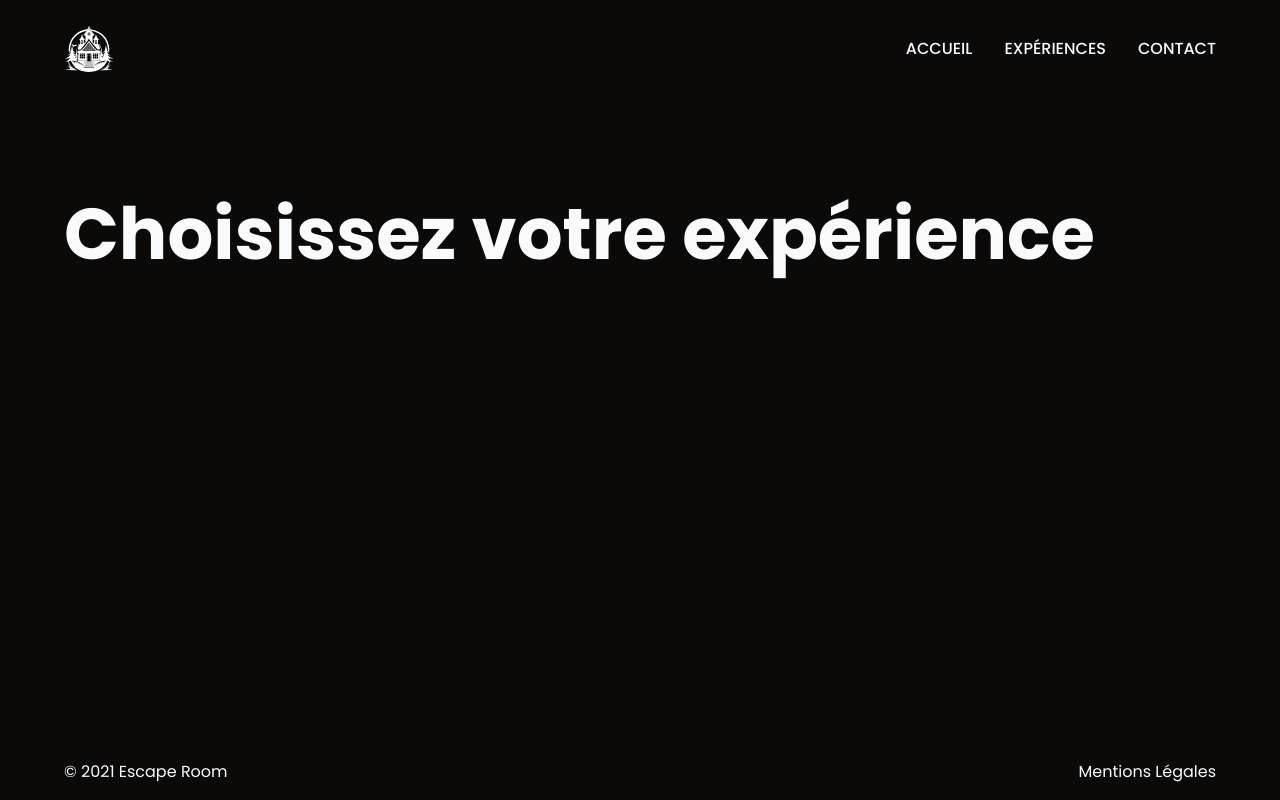
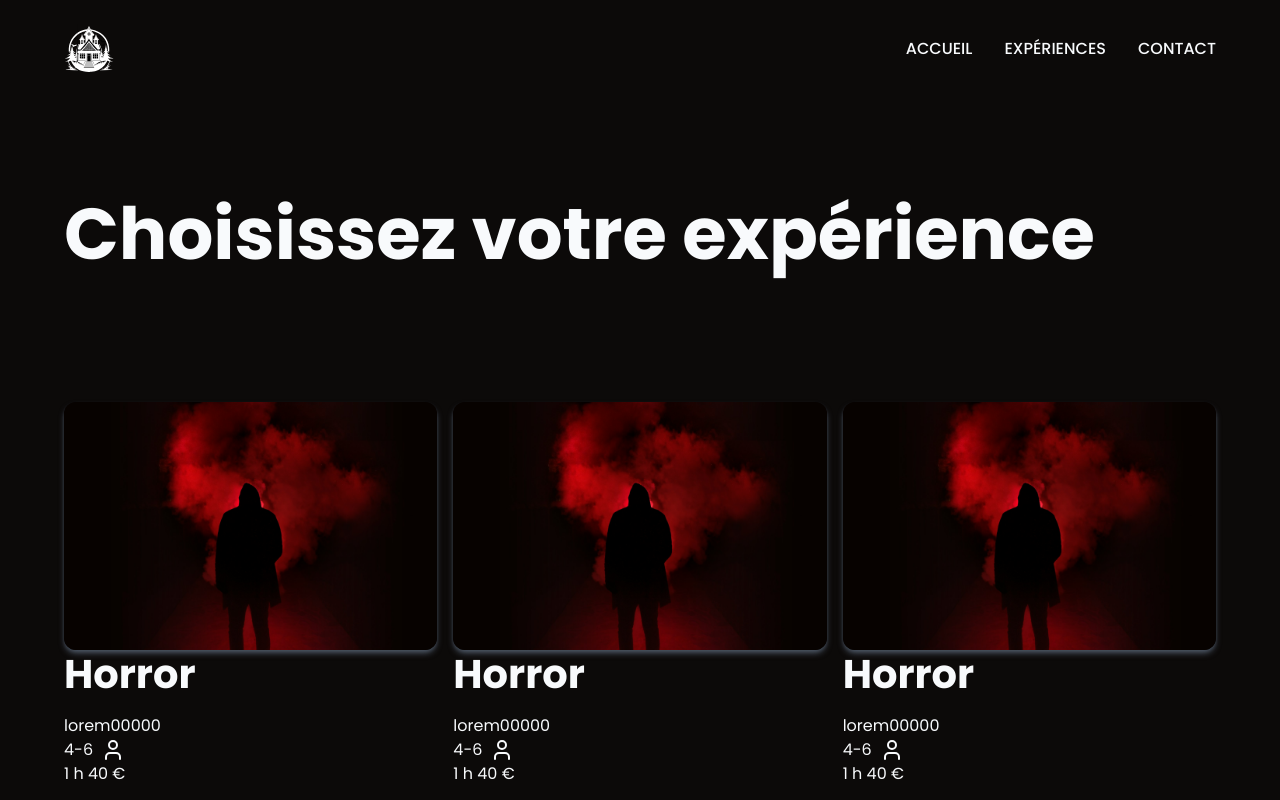
Before and after one commit to SebastienLaurentt/Escape-Game, a Next.js app: page /experiences in a window 1280 px wide. Shown: the top 800 px of the page. Built offline with nearby package versions, Linux system fonts and the light colour scheme.

Commit message:
import ExperienceLongerCard in experiences page

```diff
--- a/app/(root)/experiences/page.tsx
+++ b/app/(root)/experiences/page.tsx
@@ -1,10 +1,51 @@
-import PageTitle from '@/components/shared/PageTitle'
-import React from 'react'
+import ExperienceLongerCard from "@/components/shared/ExperienceLongerCard";
+import PageTitle from "@/components/shared/PageTitle";
+import Section from "@/components/shared/Section";
+import HorrorImg from "../../../public/images/Experience1.jpg";
 
 const Experiences = () => {
   return (
-    <PageTitle title="Choisissez votre expérience" />
-  )
-}
+    <>
+      <PageTitle title="Choisissez votre expérience" />
+      <Section marginBottom={true} marginTop={true} classname="">
+        <ul className="flex flex-col lg:flex-row lg:gap-x-4">
+          <li>
+            <ExperienceLongerCard
+              src={HorrorImg}
+              alt="Logo de l'expérience Horror"
+              name="Horror"
+              description="lorem00000"
+              peopleNumber="4-6"
+              duration="1"
+              price="40"
+            />
+          </li>
+          <li>
+            <ExperienceLongerCard
+              src={HorrorImg}
+              alt="Logo de l'expérience Horror"
+              name="Horror"
+              description="lorem00000"
+              peopleNumber="4-6"
+              duration="1"
+              price="40"
+            />
+          </li>
+          <li>
+            <ExperienceLongerCard
+              src={HorrorImg}
+              alt="Logo de l'expérience Horror"
+              name="Horror"
+              description="lorem00000"
+              peopleNumber="4-6"
+              duration="1"
+              price="40"
+            />
+          </li>
+        </ul>
+      </Section>
+    </>
+  );
+};
 
-export default Experiences
+export default Experiences;
```
